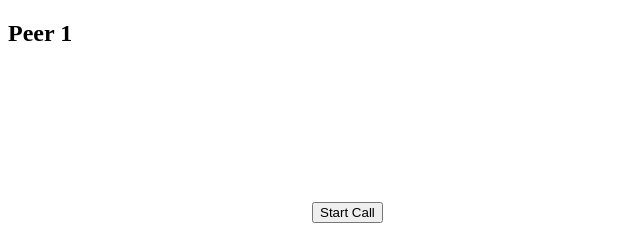
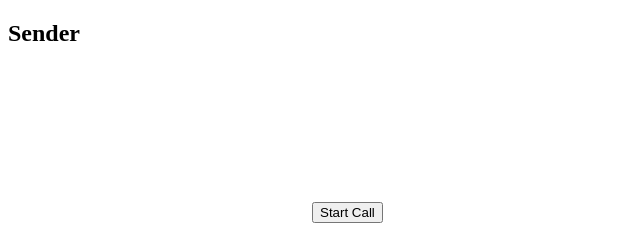
Before and after one commit to ojasvi264/webRTC-Sender-SignalingServer, a website: page sender.html in a window 1280 px wide. Shown: the full height of the page, 0-640 px from the left. Drawn offline with Linux system fonts and the light colour scheme.

Commit message:
refractor[sender]:changes name to sender.

```diff
--- a/sender.html
+++ b/sender.html
@@ -4,7 +4,7 @@
   <title>WebRTC Sender</title>
 </head>
 <body>
-<h2>Peer 1</h2>
+<h2>Sender</h2>
 <video id="video1" autoplay playsinline></video>
 <button id="startCall" onclick="startCall()">Start Call</button>
 
```
